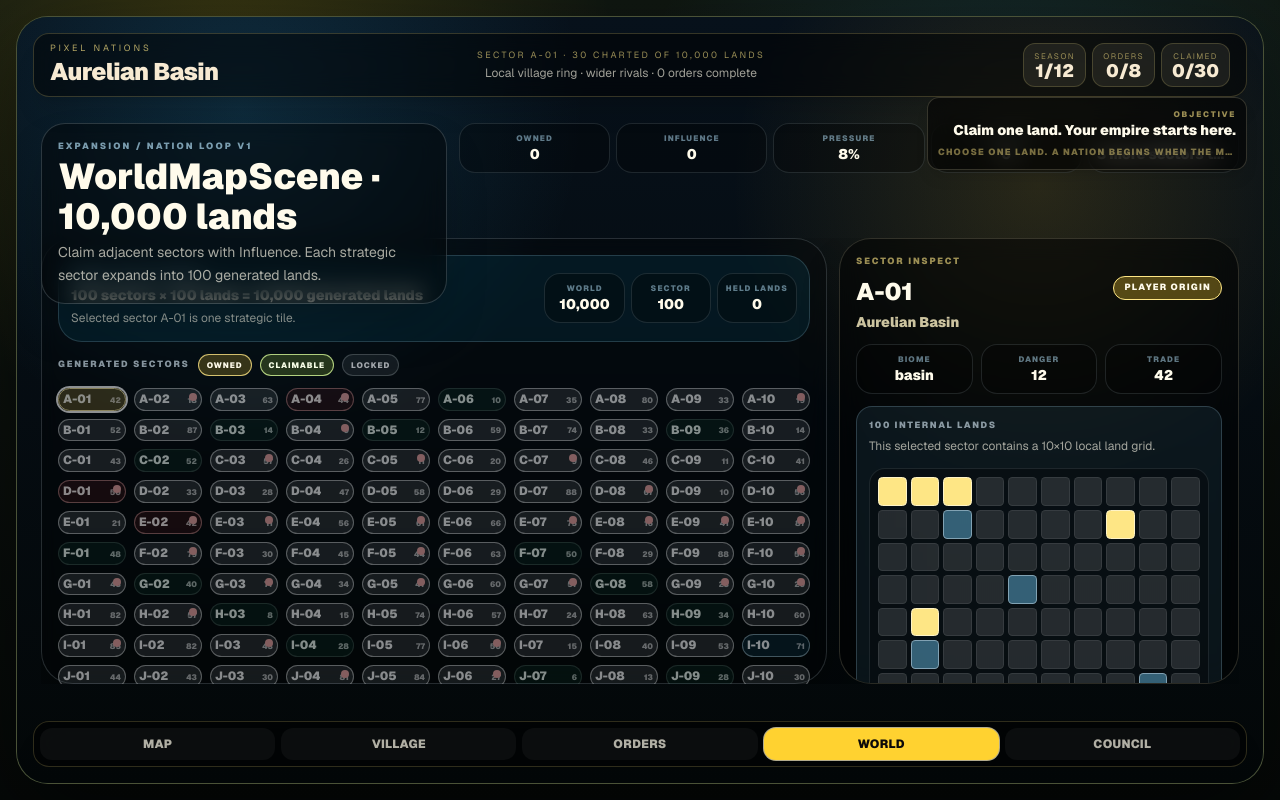
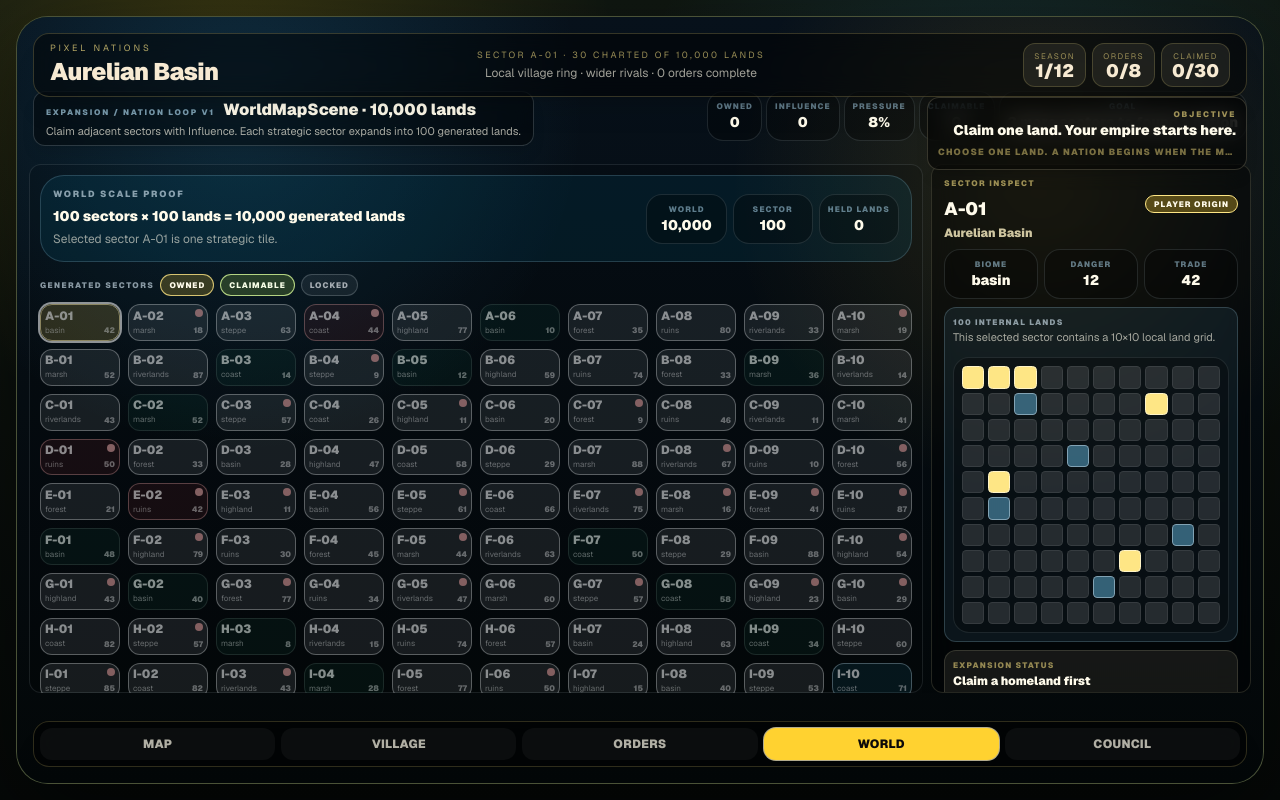
Before and after one commit to tomat60/pixel-nations, a Next.js app: page /play in a window 1280 px wide. Both pictures are taken after a click on the button "WORLD". Built offline with nearby package versions, Linux system fonts and the light colour scheme.

Commit message:
feat(play): scoped implementation for #217

```diff
--- a/app/play/world/WorldMapScene.tsx
+++ b/app/play/world/WorldMapScene.tsx
@@ -157,60 +157,62 @@ export function WorldMapScene({ state, dispatch }: { state: PlayState; dispatch:
       data-lands-per-sector={LANDS_PER_SECTOR}
       className="absolute inset-0 overflow-hidden bg-[radial-gradient(circle_at_18%_12%,rgba(56,189,248,.16),transparent_28%),radial-gradient(circle_at_82%_22%,rgba(251,191,36,.14),transparent_26%),linear-gradient(180deg,#07111b_0%,#030708_100%)]"
     >
-      <div data-qa="expansion-hud" className="absolute left-4 right-4 top-[5.7rem] z-10 flex flex-col gap-3 md:left-6 md:right-6 md:top-[6.6rem] lg:flex-row lg:items-start lg:justify-between">
-        <div className="max-w-[720px] rounded-3xl border border-sky-100/18 bg-black/42 p-3 shadow-2xl backdrop-blur-md md:p-4">
-          <p className="text-[9px] font-black uppercase tracking-[0.24em] text-sky-200/65">Expansion / Nation Loop v1</p>
-          <h2 className="mt-1 text-2xl font-black text-amber-50 md:text-4xl">WorldMapScene · 10,000 lands</h2>
-          <p className="mt-1 text-xs leading-relaxed text-amber-50/65 md:text-sm">Claim adjacent sectors with Influence. Each strategic sector expands into 100 generated lands.</p>
+      <div data-qa="expansion-hud" className="absolute left-3 right-3 top-[4.35rem] z-10 flex flex-col gap-1.5 md:left-4 md:right-4 md:top-[4.6rem] lg:flex-row lg:items-start lg:justify-between lg:gap-3">
+        <div className="max-w-[720px] rounded-xl border border-sky-100/18 bg-black/42 px-3 py-1.5 shadow-lg backdrop-blur-md">
+          <div className="flex flex-wrap items-baseline gap-x-2 gap-y-0.5">
+            <p className="text-[8px] font-black uppercase tracking-[0.22em] text-sky-200/65">Expansion / Nation Loop v1</p>
+            <h2 className="text-sm font-black text-amber-50 md:text-base">WorldMapScene · 10,000 lands</h2>
+          </div>
+          <p className="mt-0.5 hidden text-[11px] leading-snug text-amber-50/65 xs:block sm:block">Claim adjacent sectors with Influence. Each strategic sector expands into 100 generated lands.</p>
 
           {strategicPosture ? (
-            <div data-qa="world-history-summary" data-posture={strategicPosture.postureId} className="mt-3 rounded-2xl border border-amber-100/22 bg-black/28 p-3">
-              <p className="text-[8px] font-black uppercase tracking-[0.18em] text-amber-100/55">Empire history compressed</p>
-              <p className="mt-1 text-sm font-black text-amber-50">Aurelian Nation → {empireDeclaration?.title ?? "Empire"} → {empireConsequence?.mandateLabel ?? "Mandate"} → {strategicPosture.label}</p>
-              <p className="mt-1 text-xs leading-relaxed text-amber-50/58">The full founding chain remains recorded in Council and Chronicle; World now prioritizes the current strategic state.</p>
+            <div data-qa="world-history-summary" data-posture={strategicPosture.postureId} className="mt-1.5 rounded-lg border border-amber-100/22 bg-black/28 px-2 py-1.5">
+              <p className="text-[7px] font-black uppercase tracking-[0.16em] text-amber-100/55">Empire history compressed</p>
+              <p className="mt-0.5 text-xs font-black text-amber-50">Aurelian Nation → {empireDeclaration?.title ?? "Empire"} → {empireConsequence?.mandateLabel ?? "Mandate"} → {strategicPosture.label}</p>
+              <p className="mt-0.5 text-[10px] leading-snug text-amber-50/58">The full founding chain remains recorded in Council and Chronicle; World now prioritizes the current strategic state.</p>
             </div>
           ) : (
             <>
               {nationDecision ? <Banner qa="nation-world-banner" text={`⚑ Aurelian Nation founded · ${nationDecision.label} · ${ownedSectorIds.length} sectors`} tone="emerald" /> : null}
-              {frontierObjective ? <p data-qa="world-frontier-objective-banner" data-frontier-intent={frontierObjective.id} data-frontier-target-sector={frontierTargetSectorId ?? "none"} className="mt-2 rounded-2xl border border-orange-200/35 bg-orange-300/12 px-3 py-2 text-xs font-black uppercase tracking-[0.16em] text-orange-100">★ Frontier objective · {frontierObjective.target}{frontierTargetSector ? ` · sector ${frontierTargetSector.id}` : ""}</p> : null}
-              {frontierObjectiveComplete && frontierObjective ? <p data-qa="world-frontier-objective-complete" data-frontier-intent={frontierObjective.id} data-frontier-target-sector={frontierTargetSectorId ?? "none"} className="mt-2 rounded-2xl border border-emerald-200/35 bg-emerald-300/12 px-3 py-2 text-xs font-black uppercase tracking-[0.16em] text-emerald-100">✓ Objective secured · {frontierObjective.secured}</p> : null}
-              {empireDeclaration ? <p data-qa="world-empire-banner" data-empire-declaration={empireDeclaration.id} className="mt-2 rounded-2xl border border-amber-200/45 bg-amber-300/16 px-3 py-2 text-xs font-black uppercase tracking-[0.16em] text-amber-100">♛ Empire seed · {empireDeclaration.title}</p> : null}
-              {empireConsequence ? <p data-qa="world-empire-consequence-banner" data-empire-consequence={empireConsequence.id} className="mt-2 rounded-2xl border border-amber-100/35 bg-amber-100/12 px-3 py-2 text-xs font-black uppercase tracking-[0.16em] text-amber-50">◆ Founding consequence · {empireConsequence.label}</p> : null}
-              {empireConsequence ? <p data-qa="world-imperial-mandate-banner" data-imperial-mandate={empireConsequence.mandateId} className="mt-2 rounded-2xl border border-amber-50/35 bg-amber-50/10 px-3 py-2 text-xs font-black uppercase tracking-[0.16em] text-amber-50">◇ First mandate · {empireConsequence.mandateLabel}</p> : null}
-              {courtDecision ? <p data-qa="world-court-case-banner" data-court-case-decision={courtDecision.id} className="mt-2 rounded-2xl border border-emerald-200/35 bg-emerald-300/12 px-3 py-2 text-xs font-black uppercase tracking-[0.16em] text-emerald-100">⚖ Court ruling · {courtDecision.label}</p> : courtCase ? <p data-qa="world-court-case-ready" data-court-case={courtCase.id} className="mt-2 rounded-2xl border border-emerald-200/30 bg-emerald-300/8 px-3 py-2 text-xs font-black uppercase tracking-[0.16em] text-emerald-100">⚖ Court case pending · {courtCase.title}</p> : null}
-              {rivalResponseDecision ? <p data-qa="world-rival-response-banner" data-rival-response-decision={rivalResponseDecision.id} className="mt-2 rounded-2xl border border-red-200/40 bg-red-500/12 px-3 py-2 text-xs font-black uppercase tracking-[0.16em] text-red-100">⚔ Rival Response · {rivalResponseDecision.label}</p> : rivalResponse ? <p data-qa="world-rival-response-ready" data-rival-response={rivalResponse.id} className="mt-2 rounded-2xl border border-red-200/30 bg-red-500/8 px-3 py-2 text-xs font-black uppercase tracking-[0.16em] text-red-100">⚔ Rival response pending · {rivalResponse.title}</p> : null}
-              {conflictEscalationDecision ? <p data-qa="world-conflict-escalation-banner" data-conflict-escalation-decision={conflictEscalationDecision.id} className="mt-2 rounded-2xl border border-orange-200/45 bg-orange-500/14 px-3 py-2 text-xs font-black uppercase tracking-[0.16em] text-orange-100">⚑ Conflict escalation · {conflictEscalationDecision.label}</p> : conflictEscalation ? <p data-qa="world-conflict-escalation-ready" data-conflict-escalation={conflictEscalation.id} className="mt-2 rounded-2xl border border-orange-200/30 bg-orange-500/8 px-3 py-2 text-xs font-black uppercase tracking-[0.16em] text-orange-100">⚑ Escalation pending · {conflictEscalation.title}</p> : null}
+              {frontierObjective ? <p data-qa="world-frontier-objective-banner" data-frontier-intent={frontierObjective.id} data-frontier-target-sector={frontierTargetSectorId ?? "none"} className="mt-1 rounded-lg border border-orange-200/35 bg-orange-300/12 px-2 py-1 text-[10px] font-black uppercase tracking-[0.12em] text-orange-100">★ Frontier objective · {frontierObjective.target}{frontierTargetSector ? ` · sector ${frontierTargetSector.id}` : ""}</p> : null}
+              {frontierObjectiveComplete && frontierObjective ? <p data-qa="world-frontier-objective-complete" data-frontier-intent={frontierObjective.id} data-frontier-target-sector={frontierTargetSectorId ?? "none"} className="mt-1 rounded-lg border border-emerald-200/35 bg-emerald-300/12 px-2 py-1 text-[10px] font-black uppercase tracking-[0.12em] text-emerald-100">✓ Objective secured · {frontierObjective.secured}</p> : null}
+              {empireDeclaration ? <p data-qa="world-empire-banner" data-empire-declaration={empireDeclaration.id} className="mt-1 rounded-lg border border-amber-200/45 bg-amber-300/16 px-2 py-1 text-[10px] font-black uppercase tracking-[0.12em] text-amber-100">♛ Empire seed · {empireDeclaration.title}</p> : null}
+              {empireConsequence ? <p data-qa="world-empire-consequence-banner" data-empire-consequence={empireConsequence.id} className="mt-1 rounded-lg border border-amber-100/35 bg-amber-100/12 px-2 py-1 text-[10px] font-black uppercase tracking-[0.12em] text-amber-50">◆ Founding consequence · {empireConsequence.label}</p> : null}
+              {empireConsequence ? <p data-qa="world-imperial-mandate-banner" data-imperial-mandate={empireConsequence.mandateId} className="mt-1 rounded-lg border border-amber-50/35 bg-amber-50/10 px-2 py-1 text-[10px] font-black uppercase tracking-[0.12em] text-amber-50">◇ First mandate · {empireConsequence.mandateLabel}</p> : null}
+              {courtDecision ? <p data-qa="world-court-case-banner" data-court-case-decision={courtDecision.id} className="mt-1 rounded-lg border border-emerald-200/35 bg-emerald-300/12 px-2 py-1 text-[10px] font-black uppercase tracking-[0.12em] text-emerald-100">⚖ Court ruling · {courtDecision.label}</p> : courtCase ? <p data-qa="world-court-case-ready" data-court-case={courtCase.id} className="mt-1 rounded-lg border border-emerald-200/30 bg-emerald-300/8 px-2 py-1 text-[10px] font-black uppercase tracking-[0.12em] text-emerald-100">⚖ Court case pending · {courtCase.title}</p> : null}
+              {rivalResponseDecision ? <p data-qa="world-rival-response-banner" data-rival-response-decision={rivalResponseDecision.id} className="mt-1 rounded-lg border border-red-200/40 bg-red-500/12 px-2 py-1 text-[10px] font-black uppercase tracking-[0.12em] text-red-100">⚔ Rival Response · {rivalResponseDecision.label}</p> : rivalResponse ? <p data-qa="world-rival-response-ready" data-rival-response={rivalResponse.id} className="mt-1 rounded-lg border border-red-200/30 bg-red-500/8 px-2 py-1 text-[10px] font-black uppercase tracking-[0.12em] text-red-100">⚔ Rival response pending · {rivalResponse.title}</p> : null}
+              {conflictEscalationDecision ? <p data-qa="world-conflict-escalation-banner" data-conflict-escalation-decision={conflictEscalationDecision.id} className="mt-1 rounded-lg border border-orange-200/45 bg-orange-500/14 px-2 py-1 text-[10px] font-black uppercase tracking-[0.12em] text-orange-100">⚑ Conflict escalation · {conflictEscalationDecision.label}</p> : conflictEscalation ? <p data-qa="world-conflict-escalation-ready" data-conflict-escalation={conflictEscalation.id} className="mt-1 rounded-lg border border-orange-200/30 bg-orange-500/8 px-2 py-1 text-[10px] font-black uppercase tracking-[0.12em] text-orange-100">⚑ Escalation pending · {conflictEscalation.title}</p> : null}
             </>
           )}
 
-          {obsidianPressure !== "none" ? <p data-qa="map-obsidian-pressure" data-obsidian-pressure={obsidianPressure} data-standoff-decision={state.standoffDecisionId ?? "none"} className="mt-2 rounded-2xl border border-red-200/45 bg-red-500/16 px-3 py-2 text-xs font-black uppercase tracking-[0.16em] text-red-100">◆ Obsidian pressure · {obsidianPressure === "active" ? "active at North Ridge" : "contained at North Ridge"}</p> : null}
+          {obsidianPressure !== "none" ? <p data-qa="map-obsidian-pressure" data-obsidian-pressure={obsidianPressure} data-standoff-decision={state.standoffDecisionId ?? "none"} className="mt-1 rounded-lg border border-red-200/45 bg-red-500/16 px-2 py-1 text-[10px] font-black uppercase tracking-[0.12em] text-red-100">◆ Obsidian pressure · {obsidianPressure === "active" ? "active at North Ridge" : "contained at North Ridge"}</p> : null}
           {postCrisisFrontierPayoffTarget ? (
             <p
               data-qa="world-post-crisis-payoff"
               data-frontier-payoff-origin={postCrisisFrontierPayoffTarget.id}
-              className={`mt-2 rounded-2xl border px-3 py-2 text-xs font-black uppercase tracking-[0.16em] ${postCrisisFrontierPayoffSecured ? "border-emerald-200/45 bg-emerald-300/16 text-emerald-100" : "border-emerald-100/30 bg-emerald-300/8 text-emerald-100"}`}
+              className={`mt-1 rounded-lg border px-2 py-1 text-[10px] font-black uppercase tracking-[0.12em] ${postCrisisFrontierPayoffSecured ? "border-emerald-200/45 bg-emerald-300/16 text-emerald-100" : "border-emerald-100/30 bg-emerald-300/8 text-emerald-100"}`}
             >
               {postCrisisFrontierPayoffSecured ? "✓ Frontier payoff secured" : "◇ Frontier payoff available"} · {postCrisisFrontierPayoffTarget.label}
             </p>
           ) : null}
-          {standoffDecision ? <p data-qa="world-standoff-outcome" data-standoff-decision={standoffDecision.id} className="mt-2 rounded-2xl border border-red-100/45 bg-red-400/14 px-3 py-2 text-xs font-black uppercase tracking-[0.16em] text-red-50">⚔ Strategic outcome · {standoffDecision.label}</p> : standoff ? <p data-qa="world-standoff-ready" data-standoff={standoff.id} className="mt-2 rounded-2xl border border-red-100/30 bg-red-400/8 px-3 py-2 text-xs font-black uppercase tracking-[0.16em] text-red-50">⚔ Standoff pending · {standoff.title}</p> : null}
-          {institutionCount > 0 ? <p data-qa="world-institution-indicator" data-institution-count={institutionCount} className="mt-2 rounded-2xl border border-purple-200/35 bg-purple-300/12 px-3 py-2 text-xs font-black uppercase tracking-[0.16em] text-purple-100">City institutions visible · {institutionCount}/3 district signals</p> : null}
+          {standoffDecision ? <p data-qa="world-standoff-outcome" data-standoff-decision={standoffDecision.id} className="mt-1 rounded-lg border border-red-100/45 bg-red-400/14 px-2 py-1 text-[10px] font-black uppercase tracking-[0.12em] text-red-50">⚔ Strategic outcome · {standoffDecision.label}</p> : standoff ? <p data-qa="world-standoff-ready" data-standoff={standoff.id} className="mt-1 rounded-lg border border-red-100/30 bg-red-400/8 px-2 py-1 text-[10px] font-black uppercase tracking-[0.12em] text-red-50">⚔ Standoff pending · {standoff.title}</p> : null}
+          {institutionCount > 0 ? <p data-qa="world-institution-indicator" data-institution-count={institutionCount} className="mt-1 rounded-lg border border-purple-200/35 bg-purple-300/12 px-2 py-1 text-[10px] font-black uppercase tracking-[0.12em] text-purple-100">City institutions visible · {institutionCount}/3 district signals</p> : null}
         </div>
-        <div className="grid grid-cols-5 gap-1.5 text-center lg:min-w-[460px]"><Metric label="Owned" value={ownedSectorIds.length} /><Metric label="Influence" value={state.resources.influence} /><Metric label="Pressure" value={`${pressure}%`} /><Metric label="Claimable" value={claimableSectorIds.length} /><Metric label="Goal" value={nextGoal} /></div>
+        <div className="flex flex-wrap gap-1 text-center"><Metric label="Owned" value={ownedSectorIds.length} /><Metric label="Influence" value={state.resources.influence} /><Metric label="Pressure" value={`${pressure}%`} /><Metric label="Claimable" value={claimableSectorIds.length} /><Metric label="Goal" value={nextGoal} /></div>
       </div>
 
-      <div className="absolute bottom-[5.2rem] left-3 right-3 top-[14.8rem] flex flex-col gap-3 overflow-y-auto pb-6 md:bottom-[6.2rem] md:left-6 md:right-6 md:top-[13.8rem] lg:grid lg:grid-cols-[minmax(0,1fr)_400px] lg:overflow-hidden lg:pb-0">
-        <div className="shrink-0 rounded-[2rem] border border-sky-100/16 bg-black/28 p-3 shadow-[0_30px_90px_rgba(0,0,0,.48)] backdrop-blur-sm md:p-4 lg:min-h-0">
+      <div className="absolute bottom-[4.6rem] left-2 right-2 top-[8.6rem] flex flex-col gap-2 overflow-y-auto pb-6 md:bottom-[5.6rem] md:left-3 md:right-3 md:top-[9.2rem] lg:grid lg:grid-cols-[minmax(0,1fr)_320px] lg:overflow-hidden lg:pb-0">
+        <div className="shrink-0 rounded-xl border border-sky-100/10 bg-black/12 p-2 md:p-2.5 lg:min-h-0">
           <WorldScaleProof ownedSectorIds={ownedSectorIds} selected={selected} />
-          <div className="mb-3 flex flex-wrap items-center gap-2"><p className="text-[9px] font-black uppercase tracking-[0.2em] text-sky-100/60">Generated sectors</p><Legend label="Owned" tone="border-amber-200/80 bg-amber-300/20 text-amber-50" /><Legend label="Claimable" tone="border-lime-200/80 bg-lime-300/18 text-lime-50" /><Legend label="Locked" tone="border-slate-200/20 bg-slate-300/8 text-slate-100/65" />{nationFounded ? <Legend label="Nation" tone="border-emerald-200/80 bg-emerald-300/18 text-emerald-50" /> : null}{empireDeclaration ? <Legend label="Empire" tone="border-amber-200/80 bg-amber-300/20 text-amber-50" /> : null}{rivalResponseDecision ? <Legend label="Rival" tone="border-red-200/80 bg-red-300/18 text-red-50" /> : null}{conflictEscalationDecision ? <Legend label="Escalation" tone="border-orange-200/80 bg-orange-300/18 text-orange-50" /> : null}{obsidianPressure !== "none" ? <Legend label="Obsidian" tone="border-red-100/80 bg-red-400/20 text-red-50" /> : null}</div>
-          <div className="grid h-[380px] grid-cols-10 grid-rows-10 gap-1.5 md:h-[470px] md:gap-2 lg:h-[calc(100%-7.2rem)] lg:min-h-[300px]">{model.sectors.map((sector) => <SectorTile key={sector.id} sector={sector} control={getSectorControl(sector.id, ownedSectorIds, claimableSectorIds)} selected={sector.index === selected.index} nationFounded={nationFounded} institutionCount={institutionCount} objectiveTarget={sector.id === frontierTargetSectorId} objectiveComplete={frontierObjectiveComplete} obsidianPressure={obsidianPressure} onSelect={() => setSelectedIndex(sector.index)} canClaim={canClaimSector(state, sector.id).ok} />)}</div>
+          <div className="mb-2 flex flex-wrap items-center gap-1.5"><p className="text-[8px] font-black uppercase tracking-[0.18em] text-sky-100/60">Generated sectors</p><Legend label="Owned" tone="border-amber-200/80 bg-amber-300/20 text-amber-50" /><Legend label="Claimable" tone="border-lime-200/80 bg-lime-300/18 text-lime-50" /><Legend label="Locked" tone="border-slate-200/20 bg-slate-300/8 text-slate-100/65" />{nationFounded ? <Legend label="Nation" tone="border-emerald-200/80 bg-emerald-300/18 text-emerald-50" /> : null}{empireDeclaration ? <Legend label="Empire" tone="border-amber-200/80 bg-amber-300/20 text-amber-50" /> : null}{rivalResponseDecision ? <Legend label="Rival" tone="border-red-200/80 bg-red-300/18 text-red-50" /> : null}{conflictEscalationDecision ? <Legend label="Escalation" tone="border-orange-200/80 bg-orange-300/18 text-orange-50" /> : null}{obsidianPressure !== "none" ? <Legend label="Obsidian" tone="border-red-100/80 bg-red-400/20 text-red-50" /> : null}</div>
+          <div className="grid h-[520px] grid-cols-10 grid-rows-10 gap-1.5 md:h-[620px] md:gap-2 lg:h-[calc(100%-4.6rem)] lg:min-h-[440px]">{model.sectors.map((sector) => <SectorTile key={sector.id} sector={sector} control={getSectorControl(sector.id, ownedSectorIds, claimableSectorIds)} selected={sector.index === selected.index} nationFounded={nationFounded} institutionCount={institutionCount} objectiveTarget={sector.id === frontierTargetSectorId} objectiveComplete={frontierObjectiveComplete} obsidianPressure={obsidianPressure} onSelect={() => setSelectedIndex(sector.index)} canClaim={canClaimSector(state, sector.id).ok} />)}</div>
         </div>
-        <aside data-qa="world-sector-inspect" data-sector-control={selectedControl} className="shrink-0 rounded-[2rem] border border-amber-100/16 bg-black/48 p-3 shadow-2xl backdrop-blur-md md:p-4 lg:min-h-0 lg:overflow-auto">
-          <p className="text-[9px] font-black uppercase tracking-[0.2em] text-amber-200/60">Sector inspect</p><div className="mt-2 flex items-start justify-between gap-3"><div><h3 className="text-2xl font-black text-amber-50">{selected.id}</h3><p className="mt-1 text-sm font-black text-amber-100/80">{selected.name}</p></div><span className={`rounded-full border px-2.5 py-1 text-[9px] font-black uppercase tracking-[0.14em] ${kindClasses[selected.kind]}`}>{kindLabels[selected.kind]}</span></div>
-          <div className="mt-3 grid grid-cols-3 gap-2 text-center"><Metric label="Biome" value={selected.biome} /><Metric label="Danger" value={selected.danger} /><Metric label="Trade" value={selected.trade} /></div>
+        <aside data-qa="world-sector-inspect" data-sector-control={selectedControl} className="shrink-0 rounded-xl border border-amber-100/14 bg-black/40 p-2.5 shadow-lg backdrop-blur-md md:p-3 lg:min-h-0 lg:overflow-auto">
+          <p className="text-[8px] font-black uppercase tracking-[0.18em] text-amber-200/60">Sector inspect</p><div className="mt-1.5 flex items-start justify-between gap-2"><div><h3 className="text-lg font-black text-amber-50">{selected.id}</h3><p className="mt-0.5 text-xs font-black text-amber-100/80">{selected.name}</p></div><span className={`rounded-full border px-2 py-0.5 text-[8px] font-black uppercase tracking-[0.12em] ${kindClasses[selected.kind]}`}>{kindLabels[selected.kind]}</span></div>
+          <div className="mt-2 grid grid-cols-3 gap-1.5 text-center"><Metric label="Biome" value={selected.biome} /><Metric label="Danger" value={selected.danger} /><Metric label="Trade" value={selected.trade} /></div>
           {frontierObjective ? <WorldFrontierObjectiveSignal objective={frontierObjective} targetSector={frontierTargetSector} complete={frontierObjectiveComplete} /> : null}
-          <div data-qa="sector-land-scale-card" data-sector-id={selected.id} data-land-count={LANDS_PER_SECTOR} className="mt-3 rounded-2xl border border-sky-200/20 bg-sky-300/8 p-3"><p className="text-[9px] font-black uppercase tracking-[0.18em] text-sky-100/60">100 internal lands</p><p className="mt-1 text-xs leading-relaxed text-amber-50/62">This selected sector contains a 10×10 local land grid.</p><LocalLandGrid selected={selected} samples={samples} /></div>
-          <div data-qa="expansion-status" data-expansion-status={selectedExpansion.ok ? "claimable" : selectedExpansion.reason ?? "blocked"} className={`mt-3 rounded-2xl border p-3 ${selectedExpansion.ok ? "border-lime-200/35 bg-lime-300/10" : "border-amber-100/14 bg-amber-100/8"}`}><p className="text-[9px] font-black uppercase tracking-[0.18em] text-amber-200/55">Expansion status</p><p className="mt-1 text-sm font-black text-amber-50">{selectedControl === "owned" ? "Inside your borders" : selectedExpansion.ok ? "Adjacent and affordable" : expansionStatusCopy(selectedExpansion.reason)}</p><button data-qa="claim-sector-button" disabled={!selectedExpansion.ok} onClick={() => dispatch({ type: "claimSector", sectorId: selected.id })} className="mt-3 w-full rounded-2xl bg-lime-200 px-4 py-3 text-sm font-black text-stone-950 shadow-lg shadow-black/30 transition hover:bg-lime-100 disabled:cursor-not-allowed disabled:bg-white/12 disabled:text-white/35">Claim sector · {expansionInfluenceCost} Influence</button></div>
+          <div data-qa="sector-land-scale-card" data-sector-id={selected.id} data-land-count={LANDS_PER_SECTOR} className="mt-2 rounded-xl border border-sky-200/20 bg-sky-300/8 p-2"><p className="text-[8px] font-black uppercase tracking-[0.16em] text-sky-100/60">100 internal lands</p><p className="mt-0.5 text-[11px] leading-snug text-amber-50/62">This selected sector contains a 10×10 local land grid.</p><LocalLandGrid selected={selected} samples={samples} /></div>
+          <div data-qa="expansion-status" data-expansion-status={selectedExpansion.ok ? "claimable" : selectedExpansion.reason ?? "blocked"} className={`mt-2 rounded-xl border p-2 ${selectedExpansion.ok ? "border-lime-200/35 bg-lime-300/10" : "border-amber-100/14 bg-amber-100/8"}`}><p className="text-[8px] font-black uppercase tracking-[0.16em] text-amber-200/55">Expansion status</p><p className="mt-0.5 text-xs font-black text-amber-50">{selectedControl === "owned" ? "Inside your borders" : selectedExpansion.ok ? "Adjacent and affordable" : expansionStatusCopy(selectedExpansion.reason)}</p><button data-qa="claim-sector-button" disabled={!selectedExpansion.ok} onClick={() => dispatch({ type: "claimSector", sectorId: selected.id })} className="mt-2 w-full rounded-xl bg-lime-200 px-3 py-2 text-xs font-black text-stone-950 shadow-md shadow-black/30 transition hover:bg-lime-100 disabled:cursor-not-allowed disabled:bg-white/12 disabled:text-white/35">Claim sector · {expansionInfluenceCost} Influence</button></div>
           {empireDeclaration ? <Effect qa="world-empire-effect" attrs={{ "data-empire-declaration": empireDeclaration.id }} title={empireDeclaration.title} body={empireDeclaration.effect} /> : null}
           {empireConsequence ? <Effect qa="world-empire-consequence" attrs={{ "data-empire-consequence": empireConsequence.id }} eyebrow="Empire founding consequence" title={empireConsequence.label} body={empireConsequence.worldEffect} /> : null}
           {empireConsequence ? <Effect qa="world-imperial-mandate" attrs={{ "data-imperial-mandate": empireConsequence.mandateId }} eyebrow="First imperial mandate" title={empireConsequence.mandateLabel} body={empireConsequence.mandateWorldEffect} /> : null}
```
